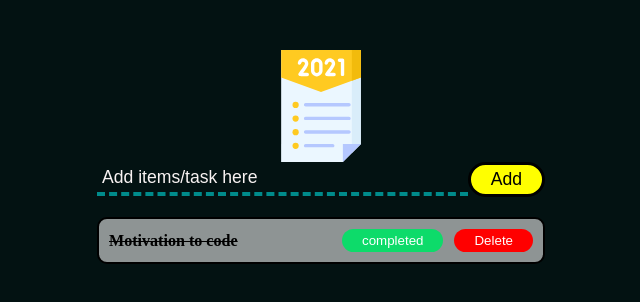
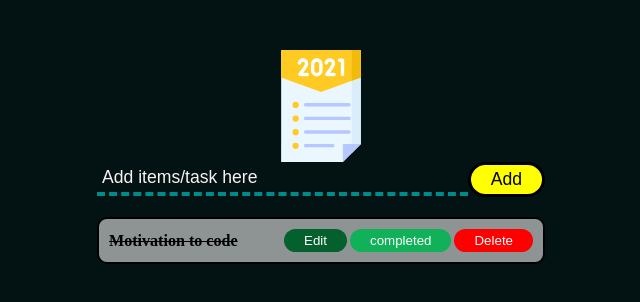
Before and after one commit to Rajan-7/reactjs, a React (Create React App) app: page / in a window 1280 px wide. Shown: the top 302 px of the page, without its empty margins (369-1009 px from the left). Built offline with nearby package versions, Linux system fonts and the light colour scheme.

Commit message:
New edit button added

```diff
--- a/src/components/todoform/style.css
+++ b/src/components/todoform/style.css
@@ -100,19 +100,22 @@ h6{
     background-color:red ;
     color: white;
     border-radius: 30px;
-    margin-left: 11px;
+    margin-left: 3px;
 }
 .completed{
-    background-color: rgb(13, 219, 106);
+    background-color: rgb(16, 177, 88);
+    color: white;
+    cursor: pointer;
+    padding: 4px 20px 4px 20px;
+    border-radius: 30px;
+    border: none;
+    margin-left: 3px;
+}
+.edit{
+    background-color: rgb(4, 97, 46);
     color: white;
     cursor: pointer;
     padding: 4px 20px 4px 20px;
     border-radius: 30px;
     border: none;
 }
-/* .delete:hover{
-    font-size: 16px;
-}
-.completed:hover{
-    font-size: 16px;
-} */
--- a/src/components/todoform/todoform.jsx
+++ b/src/components/todoform/todoform.jsx
@@ -19,6 +19,7 @@ const Todoform = () => {
           <div className="li">
             <h6 className="crossText">Motivation to code</h6>
             <div className="action">
+              <button className="edit">Edit</button>
               <button className="completed">completed</button>
               <button className="delete">Delete</button>
             </div>
```
